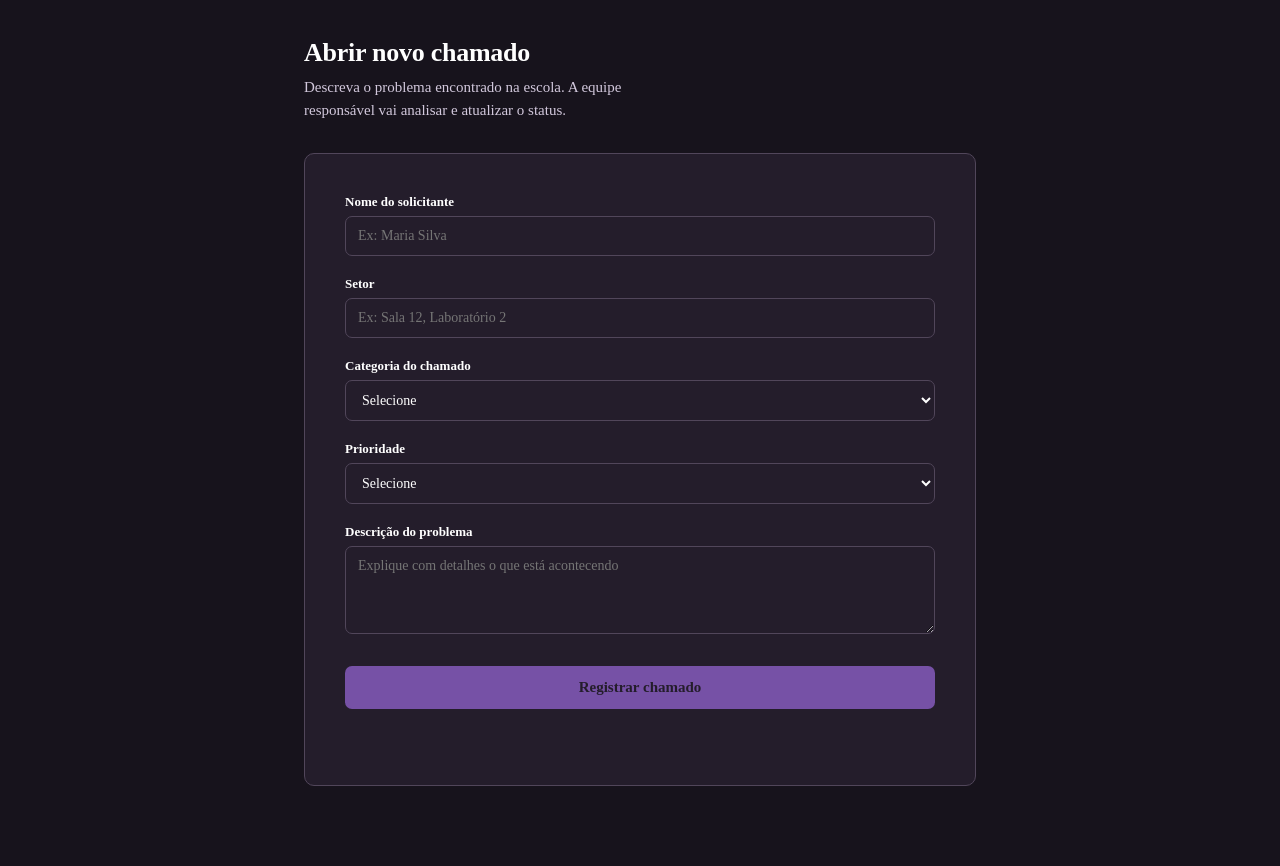
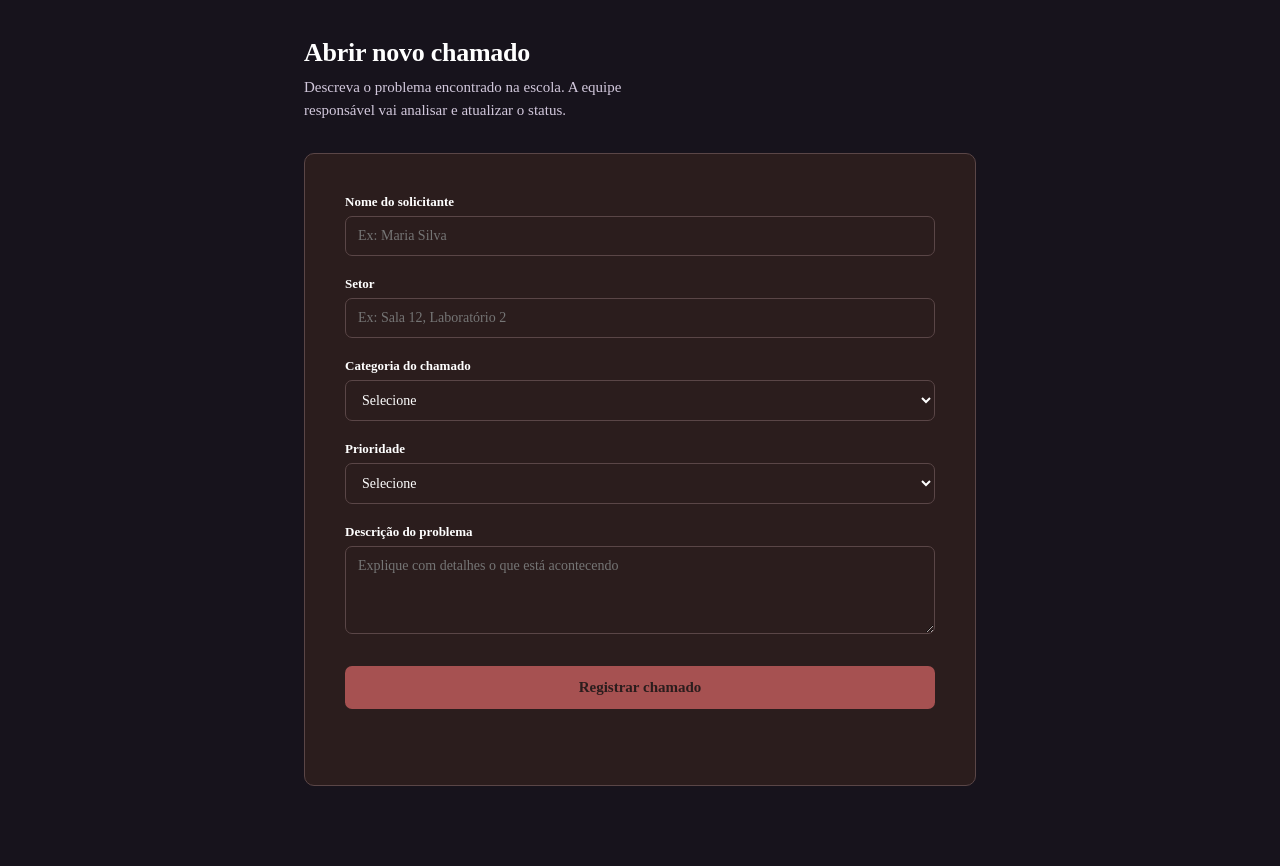
Before and after one commit to KakimotoProjetos/helpdesk, a plain HTML site: page index.html in a window 1280 px wide. Shown: the part 60-926 px from the top of the page. Drawn offline with Linux system fonts and the light colour scheme.

Commit message:
Update style.css

```diff
--- a/style.css
+++ b/style.css
@@ -1,13 +1,13 @@
 :root {
     --tinta: #ffffff;
     --tinta-sauve: #d2c8dc;
-    --linha: #51465a;
+    --linha: #5a4647;
     --fundo: #17131c;
-    --superficie: #241d2b;
-    --sinal: #7651a6;
+    --superficie: #2b1d1d;
+    --sinal: #a65151;
     --sinal-fundo: #f0e8f8;
-    --alerta: #b54747;
-    --foco: #7651a6;
+    --alerta: #ca0d0d;
+    --foco: #a65154;
 }
 
 * {
```
